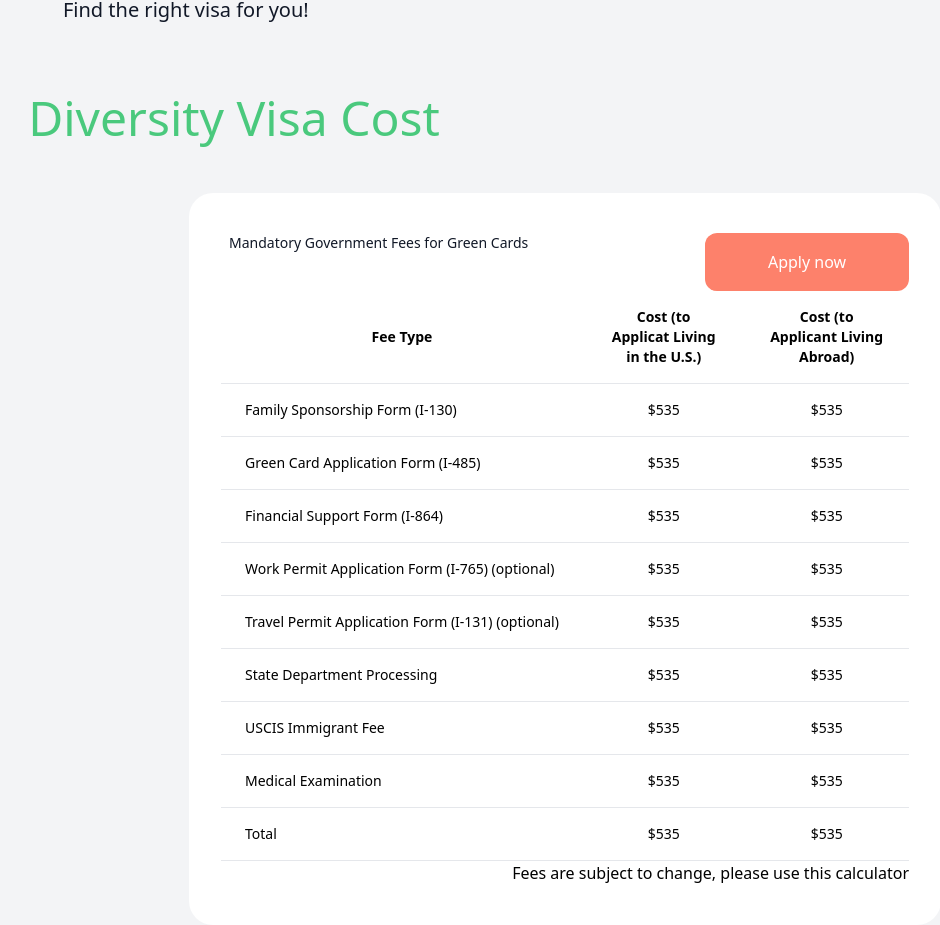
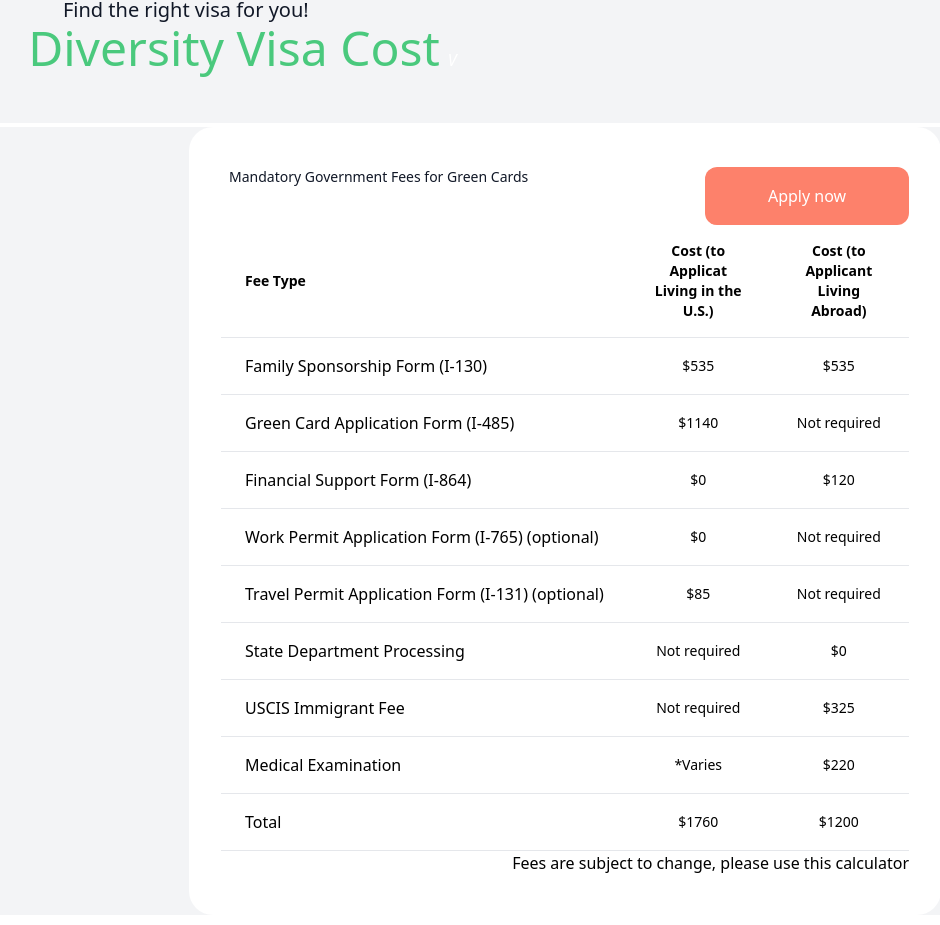
Before and after one commit to Daxsum/DV, a React (Vite) app: page / in a window 1280 px wide. Shown: the part 1178-2103 px from the top of the page, without its empty margins (51-991 px from the left). Built offline with nearby package versions, Linux system fonts and the light colour scheme.

Commit message:
feat:hero section finished and table added

```diff
--- a/src/App.jsx
+++ b/src/App.jsx
@@ -1,5 +1,6 @@
 import React, { useEffect, useState } from "react";
 import Navbar from "./components/navbar";
+import FAQ from "./faq";
 
 function App() {
   const [Timeleft, setTimeleft] = useState([
@@ -68,53 +69,7 @@ function App() {
       // ]);
     }, 1000);
   }, []);
-  const trs = [
-    {
-      freeType: " Family Sponsorship Form (I-130)",
-      cost: "$535",
-      costAbroad: "$535",
-    },
-    {
-      freeType: " Green Card Application Form (I-485)",
-      cost: "$535",
-      costAbroad: "$535",
-    },
-    {
-      freeType: " Financial Support Form (I-864)",
-      cost: "$535",
-      costAbroad: "$535",
-    },
-    {
-      freeType: " Work Permit Application Form (I-765) (optional)",
-      cost: "$535",
-      costAbroad: "$535",
-    },
-    {
-      freeType: " Travel Permit Application Form (I-131) (optional)",
-      cost: "$535",
-      costAbroad: "$535",
-    },
-    {
-      freeType: "State Department Processing",
-      cost: "$535",
-      costAbroad: "$535",
-    },
-    {
-      freeType: "USCIS Immigrant Fee",
-      cost: "$535",
-      costAbroad: "$535",
-    },
-    {
-      freeType: "Medical Examination",
-      cost: "$535",
-      costAbroad: "$535",
-    },
-    {
-      freeType: "Total",
-      cost: "$535",
-      costAbroad: "$535",
-    },
-  ];
+
   return (
     <>
       <div className=" flex flex-col justify-start w-full h-full bg-cover bg-[url('/home.gif')]">
@@ -267,63 +222,8 @@ function App() {
         <p className="mt-[5rem] ml-[7.12rem] text-xl font-medium text-gray-900 whitespace-nowrap">
           Find the right visa for you!
         </p>
-        <h1 className=" mt-[4.37rem] mb-[3.21rem] ml-[4.95rem] text-5xl not-italic font-light text-[#4AC97D]">
-          Diversity Visa Cost
-        </h1>
-        <div className="ml-[15rem] mr-[18rem] rounded-3xl bg-white">
-          <div class="flex flex-col">
-            <div class="overflow-x-auto sm:-mx-6 lg:-mx-8">
-              <div class="inline-block min-w-full py-2 sm:px-6 lg:px-8">
-                <div class="overflow-hidden p-8">
-                  <div className="flex justify-between">
-                    <p className="ml-2 text-sm font-medium text-gray-900 whitespace-nowrap">
-                      Mandatory Government Fees for Green Cards
-                    </p>{" "}
-                    <button className="w-[12.75rem] bg-[#FD816B] h-[3.625rem] rounded-xl text-white">
-                      Apply now
-                    </button>
-                  </div>
-                  <table class="min-w-full text-center text-sm font-light">
-                    <thead class="border-b font-medium dark:border-neutral-500">
-                      <tr>
-                        <th scope="col" class="px-6 py-4">
-                          Fee Type
-                        </th>
-                        <th scope="col" class="px-6 py-4">
-                          Cost (to Applicat Living in the U.S.)
-                        </th>
-                        <th scope="col" class="px-6 py-4">
-                          Cost (to Applicant Living Abroad)
-                        </th>
-                      </tr>
-                    </thead>
-                    <tbody>
-                      {trs.map((tr) => {
-                        return (
-                          <tr class="border-b dark:border-neutral-500">
-                            <td class="whitespace-nowrap px-6 py-4 font-medium text-left">
-                              {tr.freeType}
-                            </td>
-                            <td class="whitespace-nowrap px-6 py-4">
-                              {" "}
-                              {tr.cost}
-                            </td>
-                            <td class="whitespace-nowrap px-6 py-4">
-                              {" "}
-                              {tr.costAbroad}
-                            </td>
-                          </tr>
-                        );
-                      })}
-                    </tbody>
-                  </table>
-                  <p className="flex justify-end text-right">
-                    Fees are subject to change, please use this calculator
-                  </p>
-                </div>
-              </div>
-            </div>
-          </div>
+        <div>
+          <FAQ />
         </div>
       </div>
     </>
--- /dev/null
+++ b/src/faq.jsx
@@ -0,0 +1,127 @@
+import React, { useState } from "react";
+
+export default function FAQ() {
+  const [show, setShow] = useState(true);
+  const trs = [
+    {
+      freeType: " Family Sponsorship Form (I-130)",
+      cost: "$535",
+      costAbroad: "$535",
+    },
+    {
+      freeType: " Green Card Application Form (I-485)",
+      cost: "$1140",
+      costAbroad: "Not required",
+    },
+    {
+      freeType: " Financial Support Form (I-864)",
+      cost: "$0",
+      costAbroad: "$120",
+    },
+    {
+      freeType: " Work Permit Application Form (I-765) (optional)",
+      cost: "$0",
+      costAbroad: "Not required",
+    },
+    {
+      freeType: " Travel Permit Application Form (I-131) (optional)",
+      cost: "$85",
+      costAbroad: "Not required",
+    },
+    {
+      freeType: "State Department Processing",
+      cost: "Not required",
+      costAbroad: "$0",
+    },
+    {
+      freeType: "USCIS Immigrant Fee",
+      cost: "Not required",
+      costAbroad: "$325",
+    },
+    {
+      freeType: "Medical Examination",
+      cost: "*Varies",
+      costAbroad: "$220",
+    },
+    {
+      freeType: "Total",
+      cost: "$1760",
+      costAbroad: "$1200",
+    },
+  ];
+  return (
+    <div className="m-0">
+      {" "}
+      <div className="dropdown-wrapper relative m-0">
+        <button
+          onClick={() => setShow(!show)}
+          className={`bg-gray-100mt-[4.37rem]  mb-[3.21rem] ml-[4.95rem] text-5xl not-italic font-light text-[#4AC97D] whitespace-no-wrap rounded transition duration-300`}
+        >
+          Diversity Visa Cost
+        </button>
+        <i className=" ml-2 text-white">V</i>
+        {show && (
+          <div
+            className={`bg-gray-100 dropdown-menu  mt-1 rounded absolute z-10 shadow-lg w-full  fade`}
+          >
+            <div className="ml-[15rem] mr-[18rem] rounded-3xl bg-white">
+              <div class="flex flex-col">
+                <div class="overflow-x-auto sm:-mx-6 lg:-mx-8">
+                  <div class="inline-block min-w-full py-2 sm:px-6 lg:px-8">
+                    <div class="overflow-hidden p-8">
+                      <div className="flex justify-between">
+                        <p className="ml-2 text-sm font-medium text-gray-900 whitespace-nowrap">
+                          Mandatory Government Fees for Green Cards
+                        </p>{" "}
+                        <button className="w-[12.75rem] bg-[#FD816B] h-[3.625rem] rounded-xl text-white">
+                          Apply now
+                        </button>
+                      </div>
+                      <table class="min-w-full text-center text-sm font-light">
+                        <thead class="border-b font-medium dark:border-neutral-500">
+                          <tr>
+                            <th scope="col" class="px-6 py-4 text-left">
+                              Fee Type
+                            </th>
+                            <th scope="col" class="px-6 py-4">
+                              Cost (to Applicat Living in the U.S.)
+                            </th>
+                            <th scope="col" class="px-6 py-4">
+                              Cost (to Applicant Living Abroad)
+                            </th>
+                          </tr>
+                        </thead>
+                        <tbody>
+                          {trs.map((tr) => {
+                            return (
+                              <tr class="border-b dark:border-neutral-500">
+                                <td class=" text-black text-base not-italic font-light whitespace-nowrap px-6 py-4 text-left">
+                                  {tr.freeType}
+                                </td>
+                                <td class="whitespace-nowrap px-6 py-4">
+                                  {" "}
+                                  {tr.cost}
+                                </td>
+                                <td class="whitespace-nowrap px-6 py-4">
+                                  {" "}
+                                  {tr.costAbroad}
+                                </td>
+                              </tr>
+                            );
+                          })}
+                        </tbody>
+                      </table>
+                      <p className="flex justify-end text-right">
+                        Fees are subject to change, please use this calculator
+                      </p>
+                    </div>
+                  </div>
+                </div>
+              </div>
+            </div>
+          </div>
+        )}
+      </div>{" "}
+    </div>
+  );
+}
```
